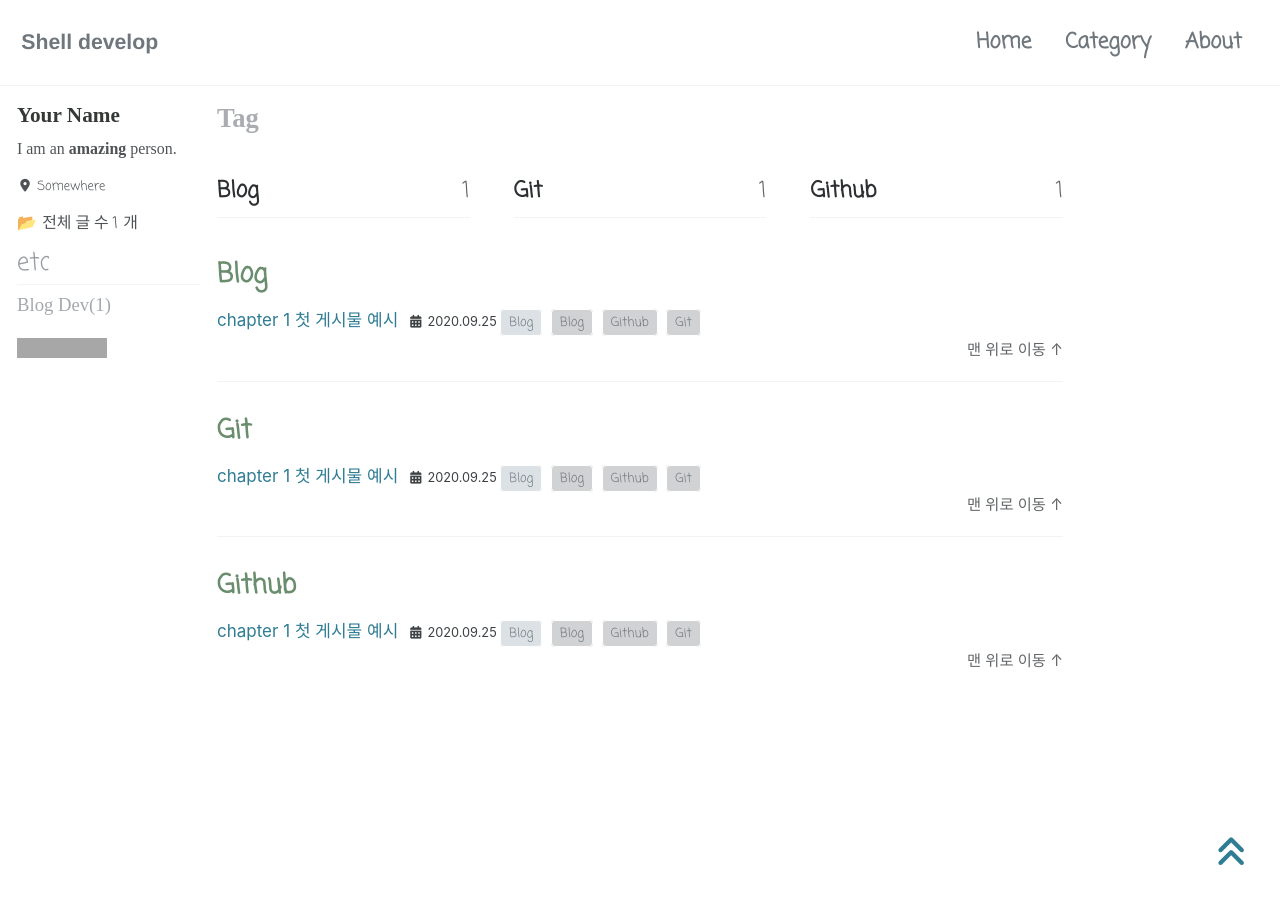
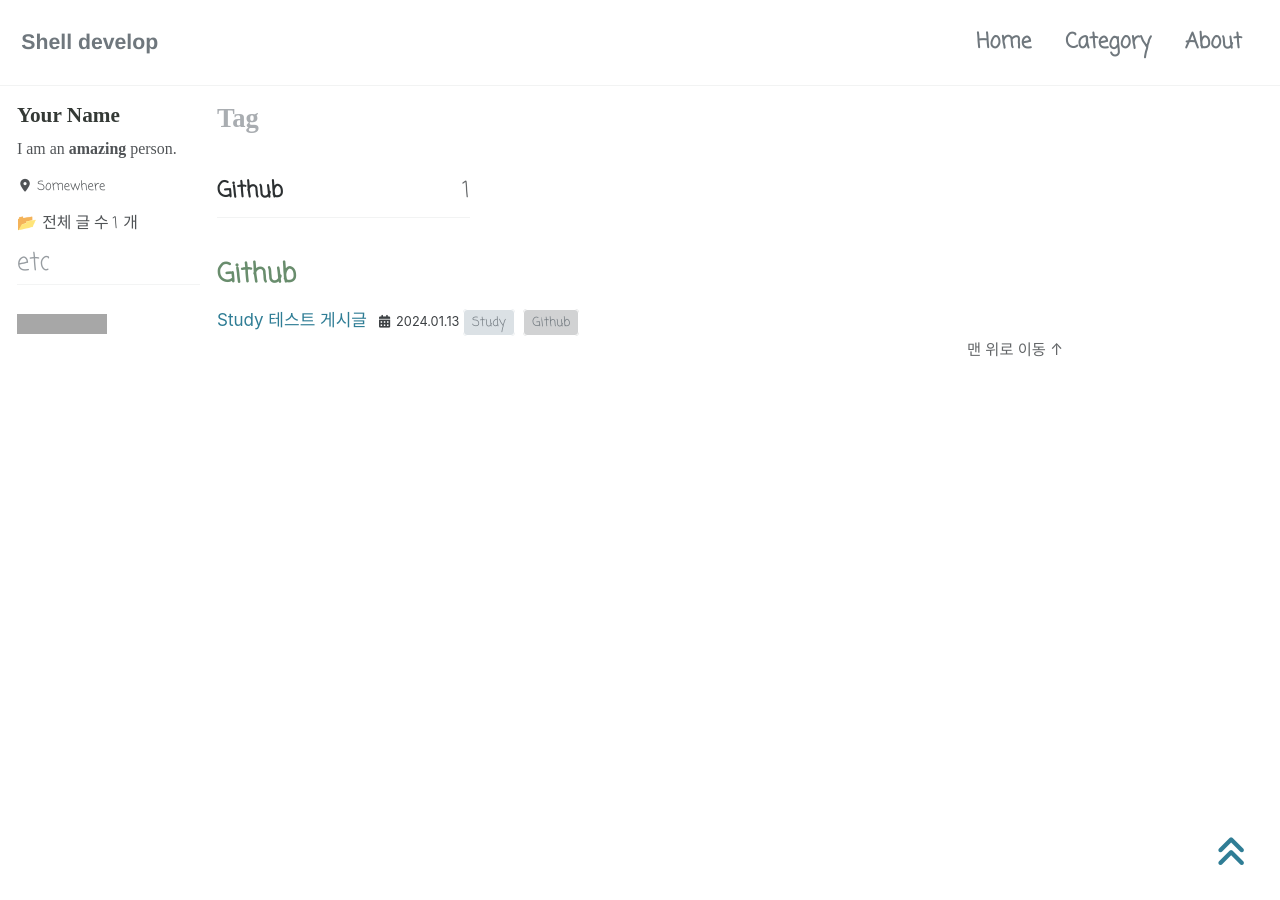
Before and after one commit to cjsan30/cjsan30.github.io, a Jekyll site: the page built from _pages/tags-archive.md, in a window 1280 px wide and 900 px high. Built offline with Jekyll 4.4.1, drawn with Linux system fonts in a browser that asks for light colours; cached includes are drawn as plain includes; nearby versions of some CDN libraries; some web fonts are replaced; grey boxes are pictures that could not be loaded.

Commit message:
[Edit] Add Category & Post
Edit Category & Post name
Add 'Study' Category

```diff
--- a/_pages/categories/category-blog.md
+++ b/_pages/categories/category-study.md
@@ -1,7 +1,7 @@
 ---
-title: "Jekyll/Github 블로그 만들기"
+title: "테스트 카테고리"
 layout: archive
-permalink: categories/blog
+permalink: categories/study
 author_profile: true
 sidebar_main: true
 ---
--- a/_posts/Blog/2021-09-25-git & github.md
+++ /dev/null
@@ -1,25 +0,0 @@
----
-title:  "chapter 1 첫 게시물 예시"
-excerpt: "첫 게시물 예시"
-
-categories:
-  - Blog
-tags:
-  - [Blog, Git, Github,]
-
-toc: true
-toc_sticky: true
-
-date: 2020-09-25
-last_modified_at: 2020-09-25
-
----
-
-
-## 위 형식을 참고하여 블로그를 커스텀하시오
-
-`-` 게시물 업로드 양식
-
-## 위 형식을 참고하여 블로그를 커스텀하시오
-
-게시물 업로드 양식
--- /dev/null
+++ b/_posts/Study/2024-01-13-test category & posting.md
@@ -0,0 +1,21 @@
+---
+title:  "Study 테스트 게시글"
+excerpt: "예시"
+
+categories:
+  - Study
+tags:
+  - [Github]
+
+toc: true
+toc_sticky: true
+
+date: 2024-01-13
+last_modified_at: 2024-01-13
+
+---
+
+
+## 위 형식을 참고하여 블로그를 커스텀하시오
+
+`-` 테스트로 카테고리와 게시글 수정해봄.
```
Also changed, not shown: 1 other file.
